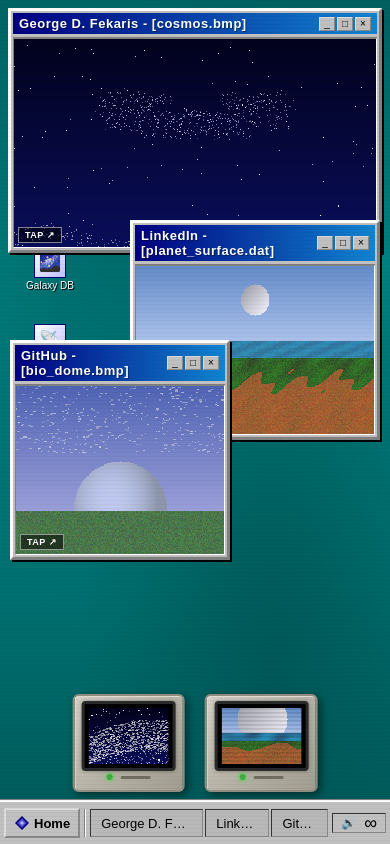
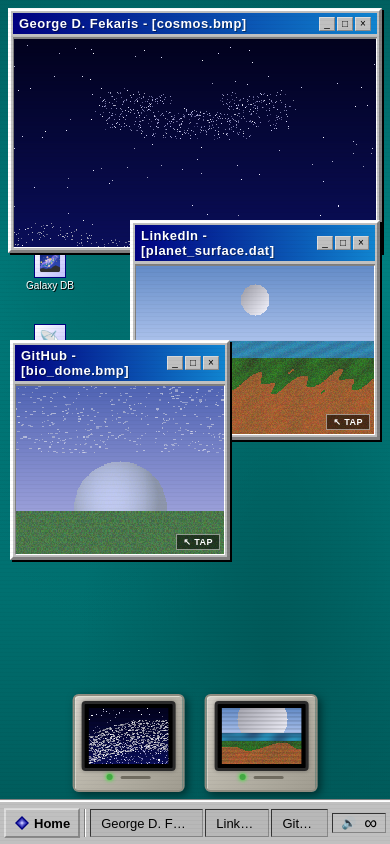
Before and after one commit to gdfekaris/gdfekaris.github.io, a React (Vite) app: page / in a window 390 px wide. Built offline with nearby package versions, Linux system fonts and the light colour scheme.

Commit message:
updated mobile view tap badges

```diff
--- a/src/RetroDesktop.jsx
+++ b/src/RetroDesktop.jsx
@@ -746,14 +746,14 @@ function Win31Window({
             {/* persistent tap hint for linked windows (mobile only) */}
             {href && isMobile && (
               <div style={{
-                position: "absolute", bottom: 4, left: 4, zIndex: 2,
+                position: "absolute", bottom: 4, right: 4, zIndex: 2,
                 background: "rgba(0,0,0,0.55)", color: "#fff",
                 padding: "2px 6px", fontSize: 9, fontWeight: "bold",
                 border: "1px solid rgba(255,255,255,0.5)",
                 letterSpacing: 0.5, pointerEvents: "none",
                 fontFamily: '"MS Sans Serif", Arial, sans-serif',
               }}>
-                TAP ↗
+                ↖ TAP
               </div>
             )}
           </div>
```
